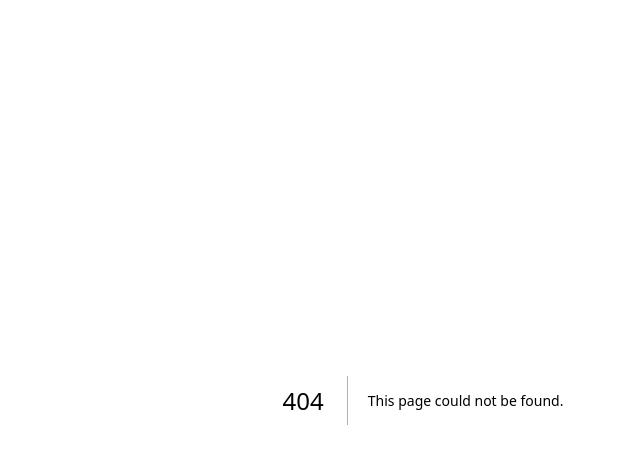
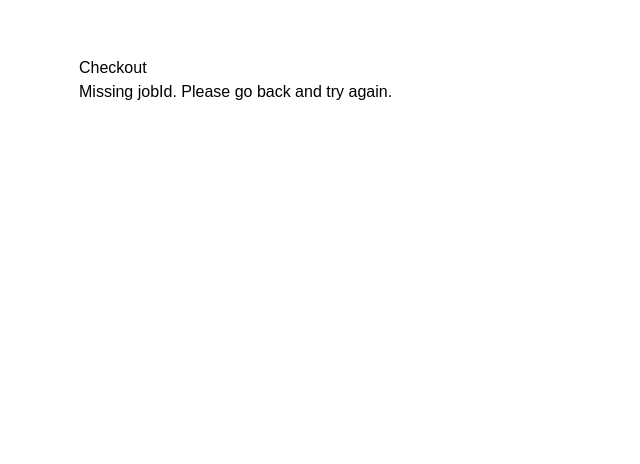
Before and after one commit to iconicvirtualai/iconic-virtual-vsai-demo, a Next.js app: page /checkout in a window 1280 px wide. Before the commit this address had no page. Shown: the top 464 px of the page, without its empty margins (217-857 px from the left). Built offline with nearby package versions, Linux system fonts and the light colour scheme.

Commit message:
Create checkout.tsx

```diff
--- /dev/null
+++ b/pages/checkout.tsx
@@ -0,0 +1,44 @@
+import { useEffect, useState } from "react";
+import { useRouter } from "next/router";
+
+export default function CheckoutLauncher() {
+  const router = useRouter();
+  const [msg, setMsg] = useState("Starting checkout...");
+
+  useEffect(() => {
+    if (!router.isReady) return;
+
+    const { jobId } = router.query;
+
+    if (!jobId || typeof jobId !== "string") {
+      setMsg("Missing jobId. Please go back and try again.");
+      return;
+    }
+
+    (async () => {
+      try {
+        // Call your existing API that creates the Stripe Checkout Session
+        const resp = await fetch("/api/stripe-checkout", {
+          method: "POST",
+          headers: { "Content-Type": "application/json" },
+          body: JSON.stringify({ jobId }),
+        });
+
+        const json = await resp.json();
+        if (!json.ok || !json.url) throw new Error(json.error || "Checkout failed");
+
+        // Top-level redirect to Stripe
+        window.location.href = json.url;
+      } catch (e: any) {
+        setMsg(e?.message || "Checkout failed.");
+      }
+    })();
+  }, [router.isReady, router.query]);
+
+  return (
+    <div style={{ maxWidth: 720, margin: "40px auto", padding: 16, fontFamily: "Arial" }}>
+      <h1>Checkout</h1>
+      <p>{msg}</p>
+    </div>
+  );
+}
```
